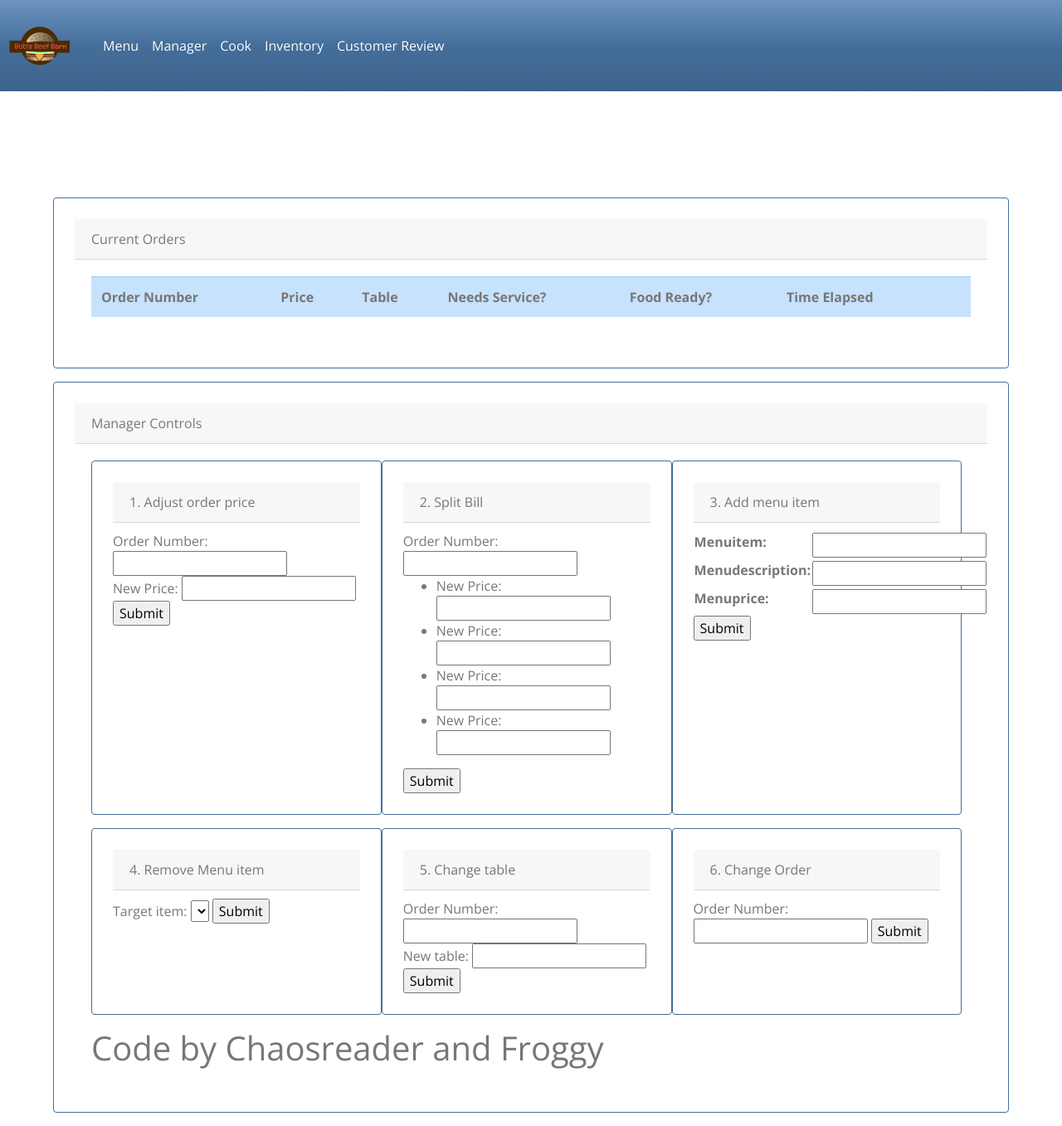
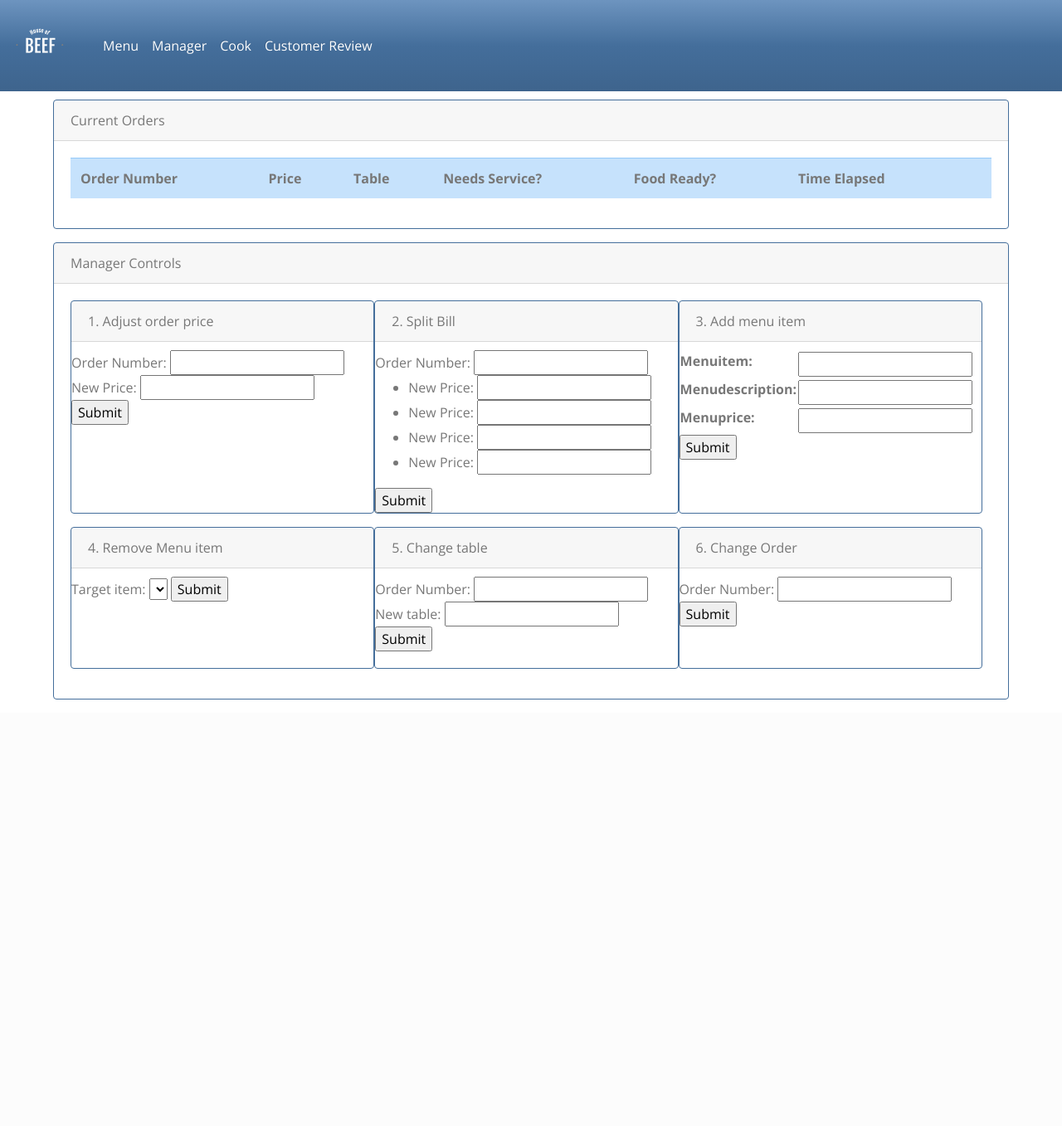
Before and after one commit to Abeham1/cs3450_groupProject, a Django app: page /manager/ in a window 1280 px wide. Shown: the whole page at 83% size. After the commit the page ends 843 px from the top, so only its background shows below. Run offline with Django 3.2, Linux system fonts and the light colour scheme; data that the repository does not hold is empty.

Commit message:
Finalized css/style and added tooltip and other cosmetic changes.

```diff
--- a/Django/cs3450_group_project/workspace/virtual_waitress/templates/virtual_waitress/base.html
+++ b/Django/cs3450_group_project/workspace/virtual_waitress/templates/virtual_waitress/base.html
@@ -88,16 +88,6 @@
                     </li>
                 {% endblock navbar-cook %}
 
-                {% block navbar-inventory %}
-                    <li id="navbar_button" class="nav-item {% if activePage == 'inventory' %}active{% endif %}">
-                        <a class="nav-link" href="{% url 'virtual_waitress:inventory' %}" style="color: white">Inventory
-                            {% if activePage == 'inventory' %}
-                                <span class="sr-only">(current)</span>
-                            {% endif %}
-                        </a>
-                    </li>
-                {% endblock navbar-inventory %}
-
                 {% block navbar-review %}
                     <li id="navbar_button" class="nav-item {% if activePage == 'review' %}active{% endif %}">
                         <a class="nav-link" href="{% url 'virtual_waitress:review' %}" style="color: white">Customer Review
@@ -118,12 +108,6 @@
     </main>
 {% endblock central-content %}
 
-{% block footer %}
-    <footer>
-        <h1>Footer goes here</h1>
-    </footer>
-{% endblock footer %}
-
 {% block body-end-script %}
 
 {% endblock body-end-script %}
--- a/Django/cs3450_group_project/workspace/virtual_waitress/templates/virtual_waitress/manager.html
+++ b/Django/cs3450_group_project/workspace/virtual_waitress/templates/virtual_waitress/manager.html
@@ -17,6 +17,38 @@
 
 	.card {
 		padding: 25px;
+	}
+
+	/* Tooltip container */
+
+	.tooltip {
+		position: relative;
+		display: inline-block;
+		border-bottom: 1px dotted black;
+		/* If you want dots under the hoverable text */
+	}
+
+	/* Tooltip text */
+
+	.tooltip .tooltiptext {
+		visibility: visible;
+		width: 120px;
+		background-color: black;
+		color: #fff;
+		text-align: center;
+		padding: 5px 0;
+		border-radius: 6px;
+		opacity: 0;
+
+		/* Position the tooltip text - see examples below! */
+		position: absolute;
+		z-index: 1;
+	}
+
+	/* Show the tooltip text when you mouse over the tooltip container */
+
+	.tooltip:hover .tooltiptext {
+		visibility: visible;
 	}
 </style>
 {% endblock page-style %} {% block register-on-load-scripts %}
@@ -55,6 +87,16 @@
 		}
 	}
 
+	function tooltip(){
+		var text = document.getElementById("tip");
+		text.style.opacity = 1;
+	}
+
+	function tooltipOut(){
+		var text = document.getElementById("tip");
+		text.style.opacity = 0;
+	}
+
 	function getTableData() {
 		var temp1 = document.getElementsByTagName('table');
 		for (var j = 0; j < tableData.length; j++) {
@@ -85,8 +127,8 @@
 
 </script> {% endblock head-script %} {% block central-content %}
 
-<div class="card border-primary mb-3" style="max-width: 90%; margin:auto; margin-top: 10%; margin-bottom: 10%;">
-	<div class="card-header" style="width: 100%">Current Orders</div>
+<div class="card border-primary mb-3" style="max-width: 90%; margin:auto; margin-bottom: 10%; padding: 0px">
+	<div class="card-header" style="width: 100%;">Current Orders</div>
 	<div class="card-body">
 		<div style="background-color: red;">
 			<table class="table table-primary">
@@ -105,11 +147,11 @@
 		</div>
 	</div>
 </div>
-<div class="card border-primary mb-3" style="max-width: 90%; margin: auto; align-content: center;">
+<div class="card border-primary mb-3" style="max-width: 90%; margin: auto; align-content: center; padding: 0px">
 	<div class="card-header">Manager Controls</div>
 	<div class="card-body">
 		<div class="FlexDiv" style="align-content: center">
-			<div class="card border-primary mb-3" style="width: 33%;">
+			<div class="card border-primary mb-3" style="width: 33%; padding: 0px">
 				<!--As a waiter / waitress I need to be able to place zero cost orders -->
 				<form action="">
 					<div class="card-header" style="margin-bottom: 10px;">1. Adjust order price</div>
@@ -121,7 +163,7 @@
 				</form>
 			</div>
 			<!-- As a waiter / waitress, I would like to split or combine different bills -->
-			<div class="card border-primary mb-3" style="width: 33%;">
+			<div class="card border-primary mb-3" style="width: 33%; padding: 0px;">
 				<form action="">
 					<div class="card-header" style="margin-bottom: 10px;">2. Split Bill</div>
 					Order Number:
@@ -141,10 +183,14 @@
 							<input type="text" name="splitBillNewPrice4">
 						</li>
 					</ul>
-					<input type="submit" name="splitBillSubmit" value="Submit">
+					<input type="submit" name="splitBillSubmit" value="Submit" onmouseover="tooltip()" onmouseout="tooltipOut()">
+					<div class="tooltip" style="opacity: unset">
+						<span class="tooltiptext" id="tip">Not yet implemented</span>
+					</div>
 				</form>
 			</div>
-			<div class="card border-primary mb-3" style="width: 33%;">
+
+			<div class="card border-primary mb-3" style="width: 33%; padding: 0px">
 				<div class="card-header" style="margin-bottom: 10px;">3. Add menu item</div>
 				<!-- As a manager, I would like to delete, create, and manage menu items
 			<form action="" method="post">
@@ -190,7 +236,7 @@
 					<input type="submit" name="newMenuItemSubmit" value="Submit">
 				</form>
 			</div>
-			<div class="card border-primary mb-3" style="width: 33%;">
+			<div class="card border-primary mb-3" style="width: 33%; padding: 0px">
 				<form action="" method="post">
 					{% csrf_token %}
 					<div class="card-header" style="margin-bottom: 10px;">4. Remove Menu item</div>
@@ -200,16 +246,17 @@
 				</form>
 			</div>
 			<!-- As a manager, I need to be able to override details about an open order (menu items, price, location, etc.) -->
-			<div class="card border-primary mb-3" style="width: 33%;">
+			<div class="card border-primary mb-3" style="width: 33%; padding: 0px; margin-bottom: 20px; padding-bottom: 20px">
 				<form action="">
 					<div class="card-header" style="margin-bottom: 10px;">5. Change table</div>
 					Order Number:
-					<input type="text" name="changeTableOrderNumber"> <br>New table:
+					<input type="text" name="changeTableOrderNumber">
+					<br>New table:
 					<input type="text" name="newTable">
 					<input type="submit" name="changeTableSubmit" value="Submit">
 				</form>
 			</div>
-			<div class="card border-primary mb-3" style="width: 33%;">
+			<div class="card border-primary mb-3" style="width: 33%; padding: 0px">
 				<form action="">
 					<div class="card-header" style="margin-bottom: 10px;">6. Change Order</div>
 					Order Number:
```
Also changed, not shown: Django/cs3450_group_project/workspace/virtual_waitress/templates/virtual_waitress/menu.html (+120 -28 lines), Django/cs3450_group_project/workspace/virtual_waitress/static/virtual_waitress/logo.png.
